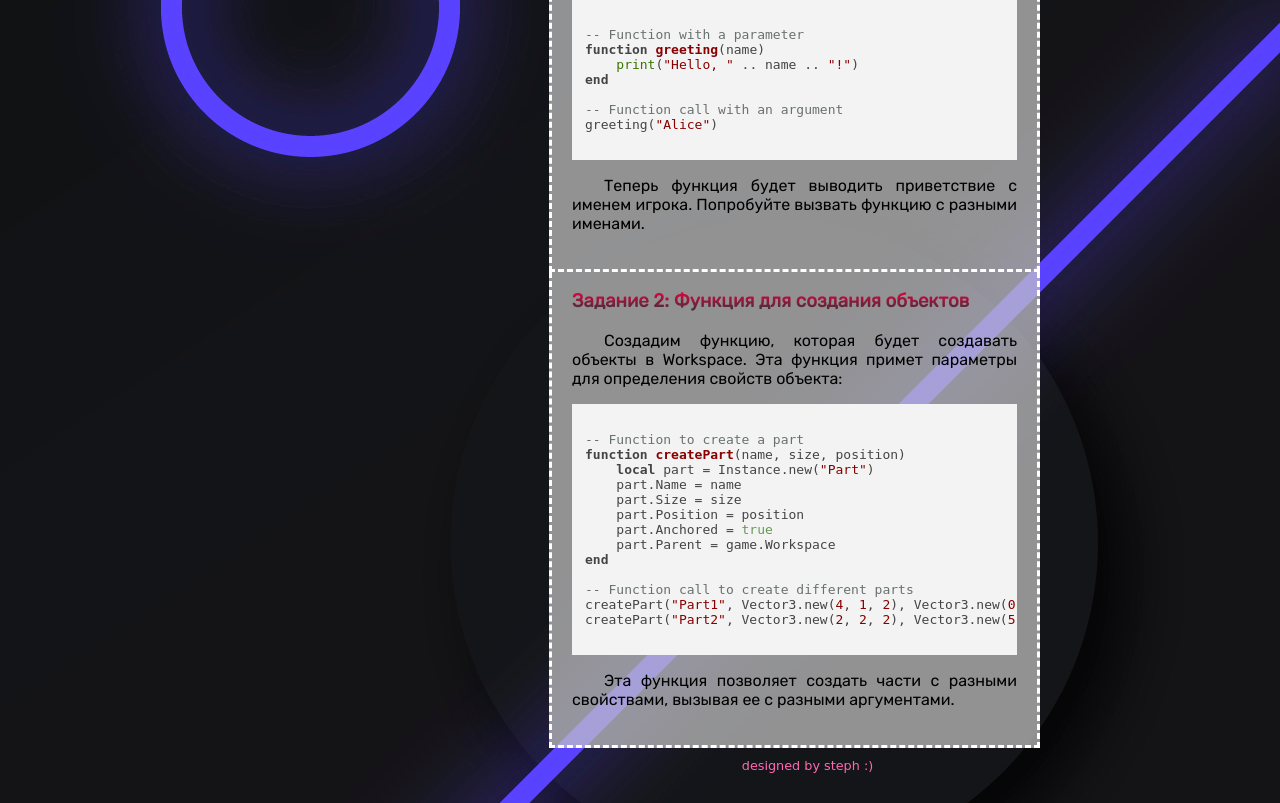
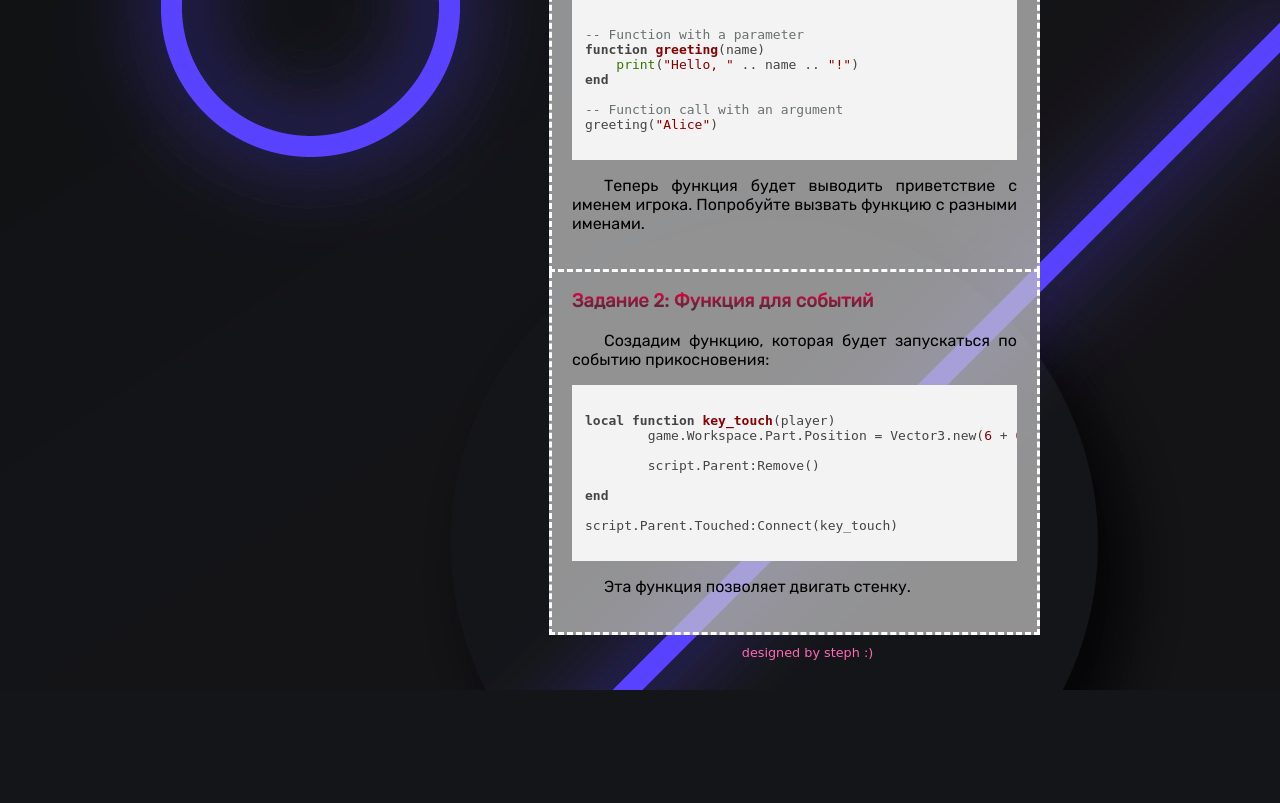
Before and after one commit to Pav9551/flask_mega_book, a Flask app: page /lua_page2 in a window 1280 px wide. Shown: the part 947-1750 px from the top of the page. After the commit the page ends 1637 px from the top, so only its background shows below. Run offline with Flask 3, Linux system fonts and the light colour scheme; some web fonts are replaced.

Commit message:
edit function lesson2

```diff
--- a/microblog/app/templates/lua/page2.html
+++ b/microblog/app/templates/lua/page2.html
@@ -52,24 +52,19 @@ greeting("Alice")
 
 <div class="main supporting" id="function_usage" role="main">
     <div class="participation" id="function-usage-participation" role="article">
-        <h3>Задание 2: Функция для создания объектов</h3>
-        <p>Создадим функцию, которая будет создавать объекты в Workspace. Эта функция примет параметры для определения свойств объекта:</p>
+        <h3>Задание 2: Функция для событий</h3>
+        <p>Создадим функцию, которая будет запускаться по событию прикосновения:</p>
         <pre><code class="lang-lua">
--- Function to create a part
-function createPart(name, size, position)
-    local part = Instance.new("Part")
-    part.Name = name
-    part.Size = size
-    part.Position = position
-    part.Anchored = true
-    part.Parent = game.Workspace
+local function key_touch(player)
+	game.Workspace.Part.Position = Vector3.new(6 + 0, 5.5 + 10, 45 + 0)
+
+	script.Parent:Remove()
+
 end
 
--- Function call to create different parts
-createPart("Part1", Vector3.new(4, 1, 2), Vector3.new(0, 10, 0))
-createPart("Part2", Vector3.new(2, 2, 2), Vector3.new(5, 15, 5))
+script.Parent.Touched:Connect(key_touch)
         </code></pre>
-        <p>Эта функция позволяет создать части с разными свойствами, вызывая ее с разными аргументами.</p>
+        <p>Эта функция позволяет двигать стенку.</p>
     </div>
 </div>
 {% endblock %}
```
